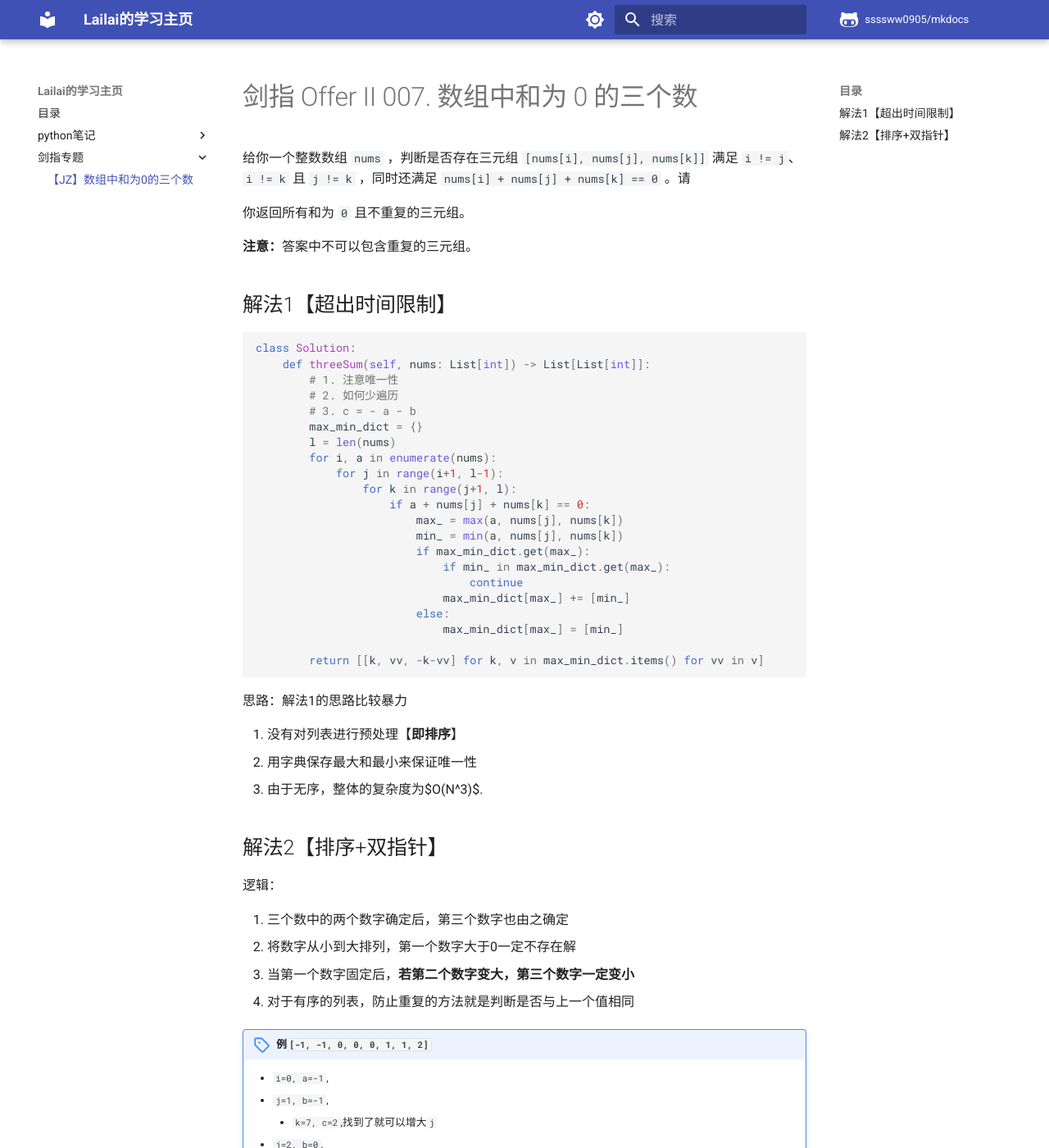
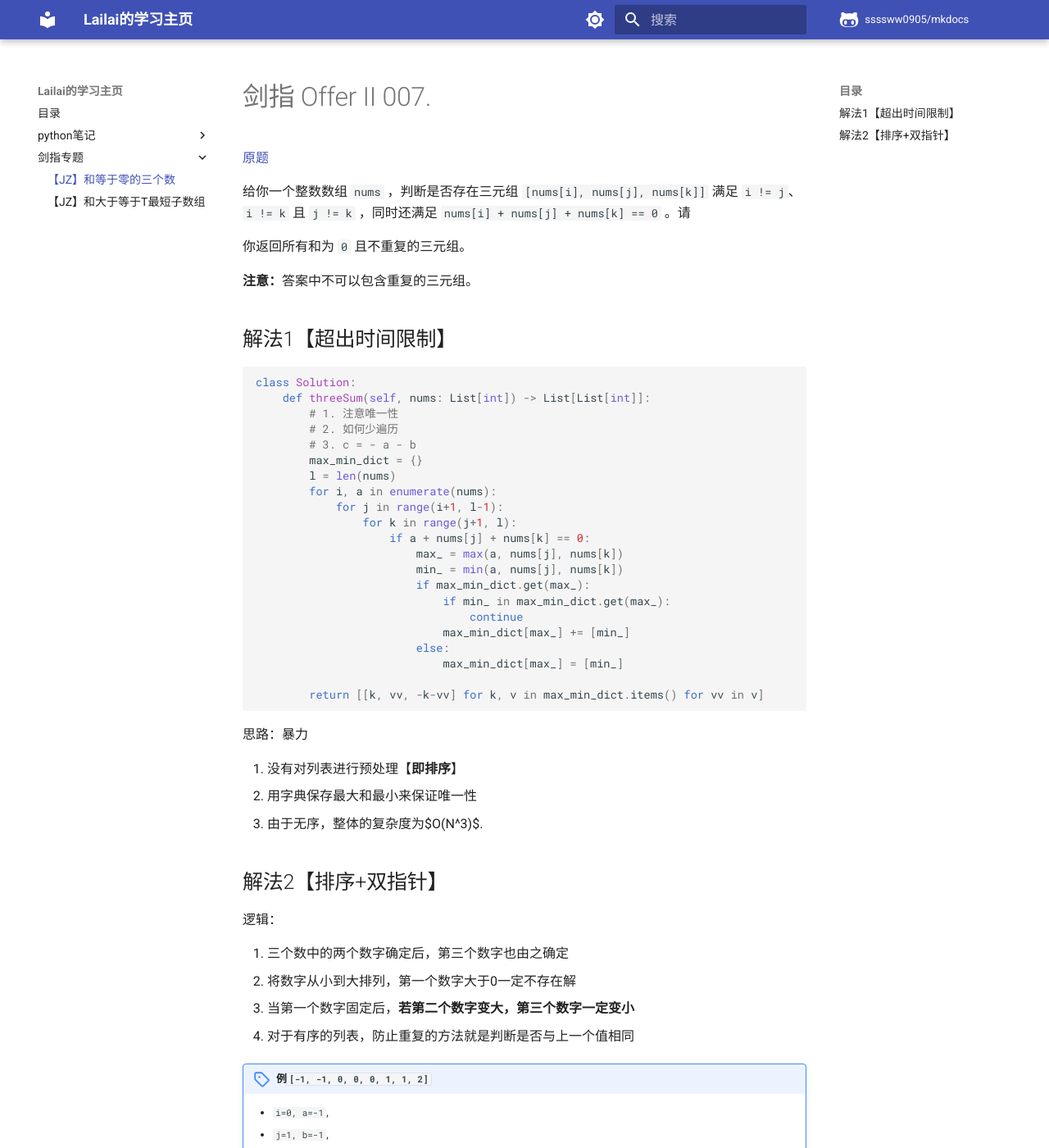
Before and after one commit to ssssww0905/mkdocs, an MkDocs documentation site: the page built from docs/offer/II007_three_sum_zero.md, in a window 1280 px wide and 1400 px high. Shown: the whole window at 82% size. Built offline with MkDocs 1.6.1 and Material for MkDocs 9.7.7, drawn with Linux system fonts in a browser that asks for light colours; comment, search, counter and statistics services are not loaded.

Commit message:
JZ II 008

````diff
--- a/docs/offer/II007_three_sum_zero.md
+++ b/docs/offer/II007_three_sum_zero.md
@@ -1,4 +1,6 @@
-# 剑指 Offer II 007. 数组中和为 0 的三个数
+# 剑指 Offer II 007.
+
+[原题](https://leetcode.cn/problems/1fGaJU/?favorite=e8X3pBZi)
 
 给你一个整数数组 `nums` ，判断是否存在三元组 `[nums[i], nums[j], nums[k]]` 满足 `i != j`、`i != k` 且 `j != k` ，同时还满足 `nums[i] + nums[j] + nums[k] == 0` 。请
 
@@ -32,7 +34,7 @@ class Solution:
         return [[k, vv, -k-vv] for k, v in max_min_dict.items() for vv in v]
 ```
 
-思路：解法1的思路比较暴力
+思路：暴力
 
 1. 没有对列表进行预处理【**即排序**】
 2. 用字典保存最大和最小来保证唯一性
--- a/mkdocs.yml
+++ b/mkdocs.yml
@@ -14,7 +14,8 @@ nav:
       - 【Python】绘图工具: matplotlib.md
 
   - 剑指专题:
-      - 【JZ】数组中和为0的三个数: offer/II007_three_sum_zero.md
+      - 【JZ】和等于零的三个数: offer/II007_three_sum_zero.md
+      - 【JZ】和大于等于T最短子数组: offer/II008_shortest_sum_geq_target.md
 
 theme:
   language: zh
````
Also changed, not shown: docs/offer/II008_shortest_sum_geq_target.md (added, +78 -0 lines).
